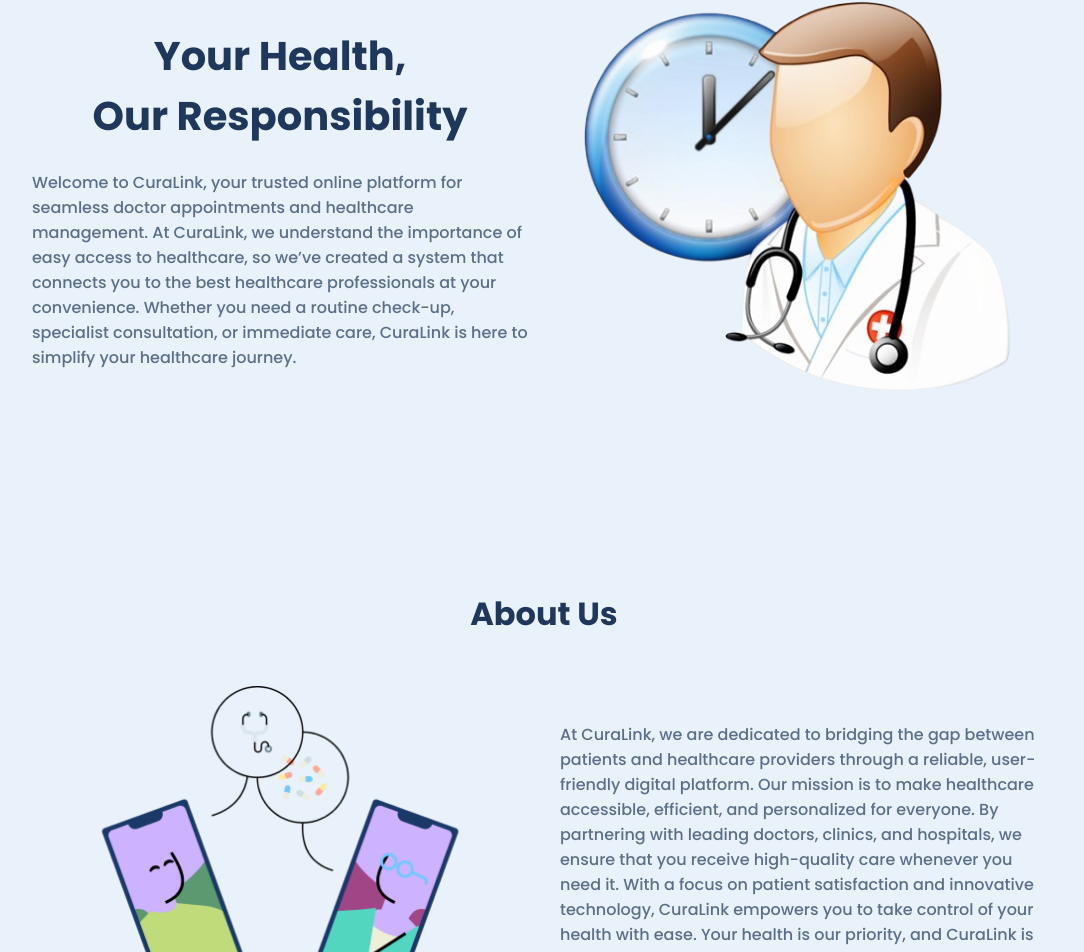
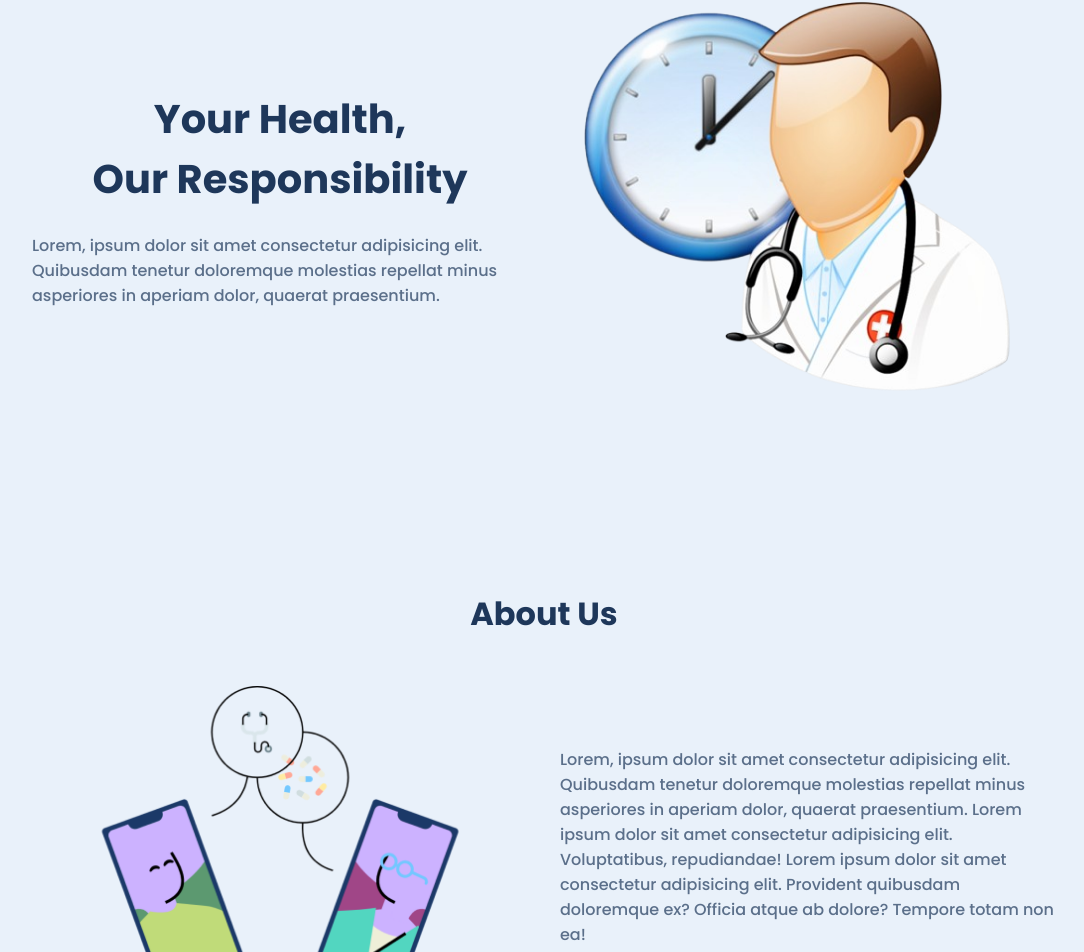
Before and after one commit to amxson/CURALINK, a React (Create React App) app in the folder client/: page / in a window 1280 px wide. Shown: the part 234-1186 px from the top of the page, without its empty margins (96-1180 px from the left). Built offline with nearby package versions, Linux system fonts and the light colour scheme; no server answers.

Commit message:
Revert "Add the text for the hero and the about us section"

```diff
--- a/client/src/components/AboutUs.tsx
+++ b/client/src/components/AboutUs.tsx
@@ -15,9 +15,13 @@ const AboutUs: React.FC = () => {
           </div>
           <div className="hero-content">
             <p>
-              At CuraLink, we are dedicated to bridging the gap between patients and healthcare providers through a reliable, user-friendly digital platform. Our mission is to make healthcare accessible, efficient, and personalized for everyone. By partnering with leading doctors, clinics, and hospitals, we ensure that you receive high-quality care whenever you need it. With a focus on patient satisfaction and innovative technology, CuraLink empowers you to take control of your health with ease.
-
-              Your health is our priority, and CuraLink is here to connect you with the care you deserve.
+              Lorem, ipsum dolor sit amet consectetur adipisicing elit.
+              Quibusdam tenetur doloremque molestias repellat minus asperiores
+              in aperiam dolor, quaerat praesentium. Lorem ipsum dolor sit amet
+              consectetur adipisicing elit. Voluptatibus, repudiandae! Lorem
+              ipsum dolor sit amet consectetur adipisicing elit. Provident
+              quibusdam doloremque ex? Officia atque ab dolore? Tempore totam
+              non ea!
             </p>
           </div>
         </div>
--- a/client/src/components/Footer.tsx
+++ b/client/src/components/Footer.tsx
@@ -7,7 +7,7 @@ const Footer: React.FC = () => {
     <footer>
       <div className="footer-content">
         <div className="footer-info">
-          <p>&copy; {new Date().getFullYear()} Curalink. All rights reserved.</p>
+          <p>&copy; {new Date().getFullYear()} Your Company Name. All rights reserved.</p>
         </div>
         <div className="social">
           <ul>
--- a/client/src/components/Hero.tsx
+++ b/client/src/components/Hero.tsx
@@ -11,7 +11,9 @@ const Hero: React.FC = () => {
           Our Responsibility
         </h1>
         <p>
-          Welcome to CuraLink, your trusted online platform for seamless doctor appointments and healthcare management. At CuraLink, we understand the importance of easy access to healthcare, so we’ve created a system that connects you to the best healthcare professionals at your convenience. Whether you need a routine check-up, specialist consultation, or immediate care, CuraLink is here to simplify your healthcare journey.
+          Lorem, ipsum dolor sit amet consectetur adipisicing elit. Quibusdam
+          tenetur doloremque molestias repellat minus asperiores in aperiam
+          dolor, quaerat praesentium.
         </p>
       </div>
       <div className="hero-img">
```
Also changed, not shown: 2 other files (tests, documents, lock files or other folders).
